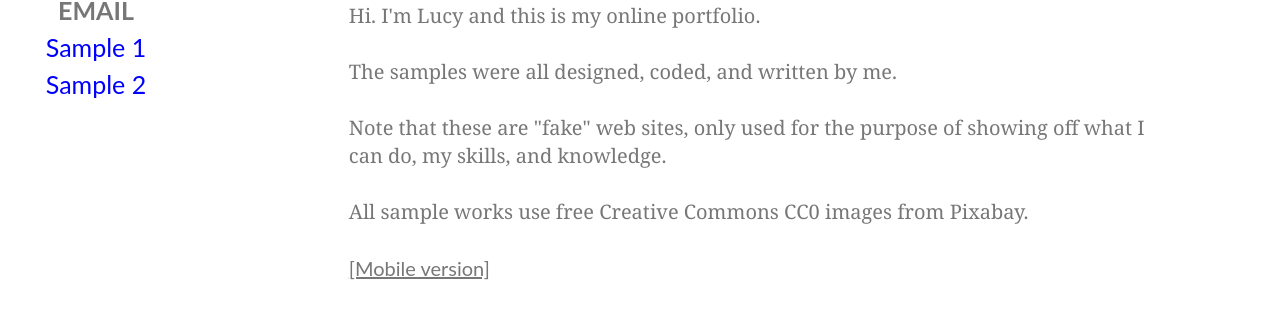
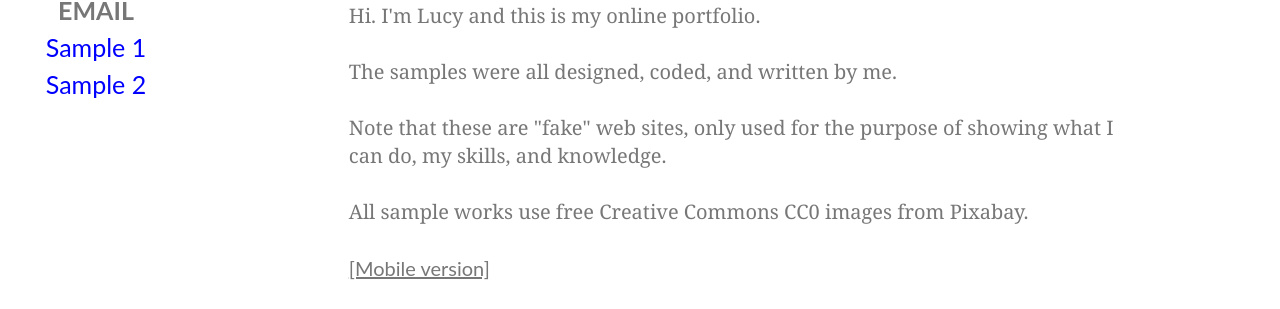
Before and after one commit to nuumu/nuumu.github.io, a Jekyll site: the page built from index.html, in a window 1280 px wide. Shown: the part 220-529 px from the top of the page. Built offline with Jekyll 4.4.1, drawn with Linux system fonts in a browser that asks for light colours.

Commit message:
Update index.html

```diff
--- a/index.html
+++ b/index.html
@@ -15,7 +15,7 @@ if( screen.width <= 480 ) {
 <section class="contentbox">
     <p class="serif">Hi. I'm Lucy and this is my online portfolio.<br><br></p>
     <p class="serif">The samples were all designed, coded, and written by me.<br><br></p>
-    <p class="serif">Note that these are "fake" web sites, only used for the purpose of showing off what I can do, my skills, and knowledge.<br><br></p>
+    <p class="serif">Note that these are "fake" web sites, only used for the purpose of showing what I can do, my skills, and knowledge.<br><br></p>
     <p class="serif">All sample works use free Creative Commons CC0 images from Pixabay.<br><br></p>
     <p><a href="/m-index.html">[Mobile version]</a></p>
 </section>
```
